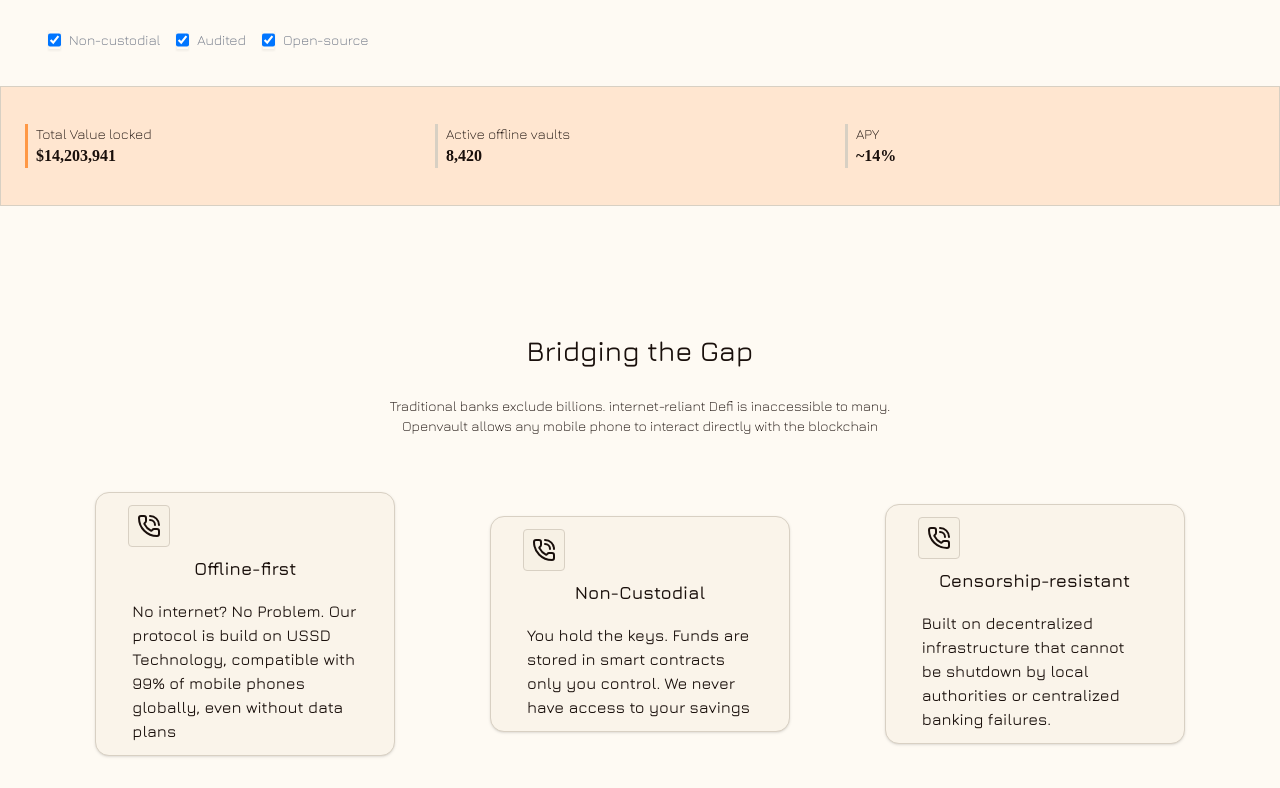
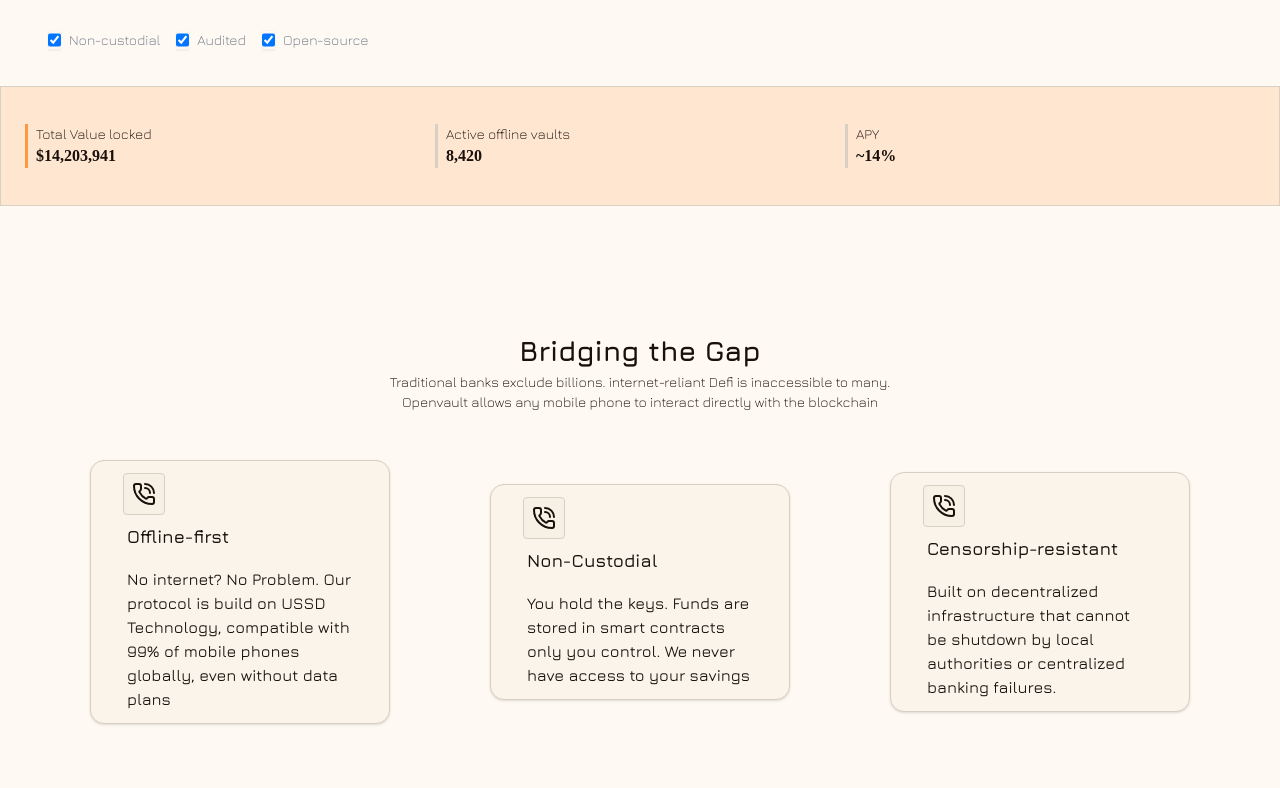
Before and after one commit to Rafikace/staketh, a Next.js app in the folder frontend/: page / in a window 1280 px wide. Shown: the part 470-1258 px from the top of the page. After the commit the page ends 1226 px from the top, so only its background shows below. Built offline with nearby package versions, Linux system fonts and the light colour scheme; a web font is replaced by a local one.

Commit message:
update(main_page): refactor gap card styles

```diff
--- a/frontend/components/commons/gapcard.tsx
+++ b/frontend/components/commons/gapcard.tsx
@@ -6,7 +6,7 @@
     return (
         <Card key={key} className="flex flex-col gap-2 justify-start p-3 w-full max-w-[300px] items-start text-start">
             <CardTitle className="p-2 border bg-secondary/40 ml-5 rounded">{icon}</CardTitle>
-            <CardHeader className="text-nowrap text-center font-[600] text-lg w-full">{header}</CardHeader>
+            <CardHeader className="text-nowrap text-start font-[600] text-lg w-full">{header}</CardHeader>
             <CardContent>{description}</CardContent>
         </Card>
     )
--- a/frontend/components/pages/home.tsx
+++ b/frontend/components/pages/home.tsx
@@ -27,12 +27,14 @@
                 <Navbar />
                 <Hero />
             </main>
-            <section className="flex flex-col gap-6 justify-center item-center text-center w-full">
-                <h2>Bridging the Gap</h2>
+            <section className="flex flex-col gap-4 justify-center item-center text-center w-full">
+                <div className="w-full gap-3">
+                <h2 className="font-[700]">Bridging the Gap</h2>
                 <p className="text-center w-full">Traditional banks exclude billions. internet-reliant Defi is inaccessible to many.
                     <br />Openvault allows any mobile phone to interact directly with the blockchain
                 </p>
-                <article className="flex flex-col md:flex-row md:px-12 md:py-8 p-2 w-full justify-center md:justify-around items-center">
+                </div>
+                <article className="flex flex-col gap-4  md:flex-row md:px-12 md:py-8 p-2 w-full justify-center md:justify-around items-center">
                     {
                         cards.map((item, index) => (
                             <GapCard key={index} icon={item.icons} description={item.desc} header={item.header} />
```
